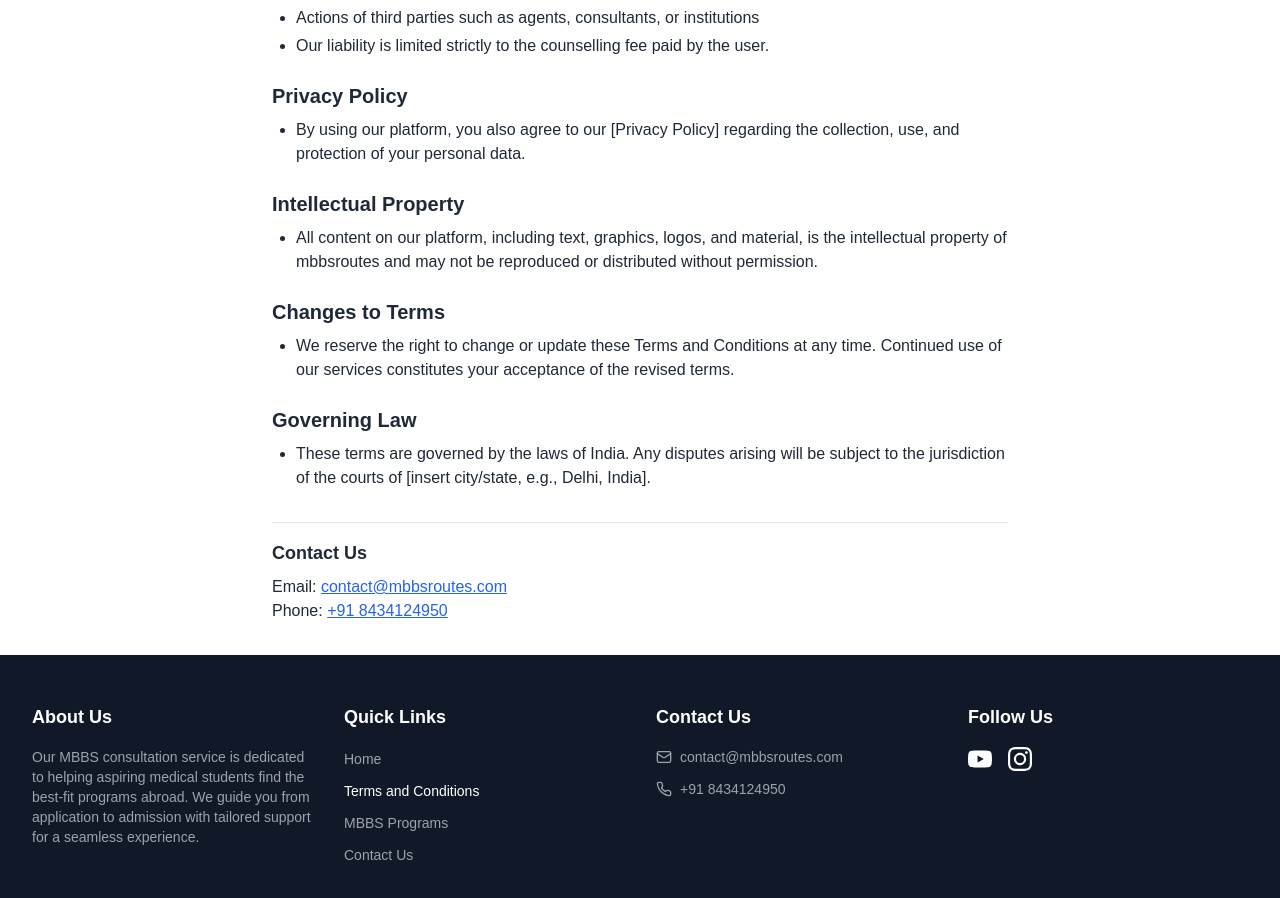
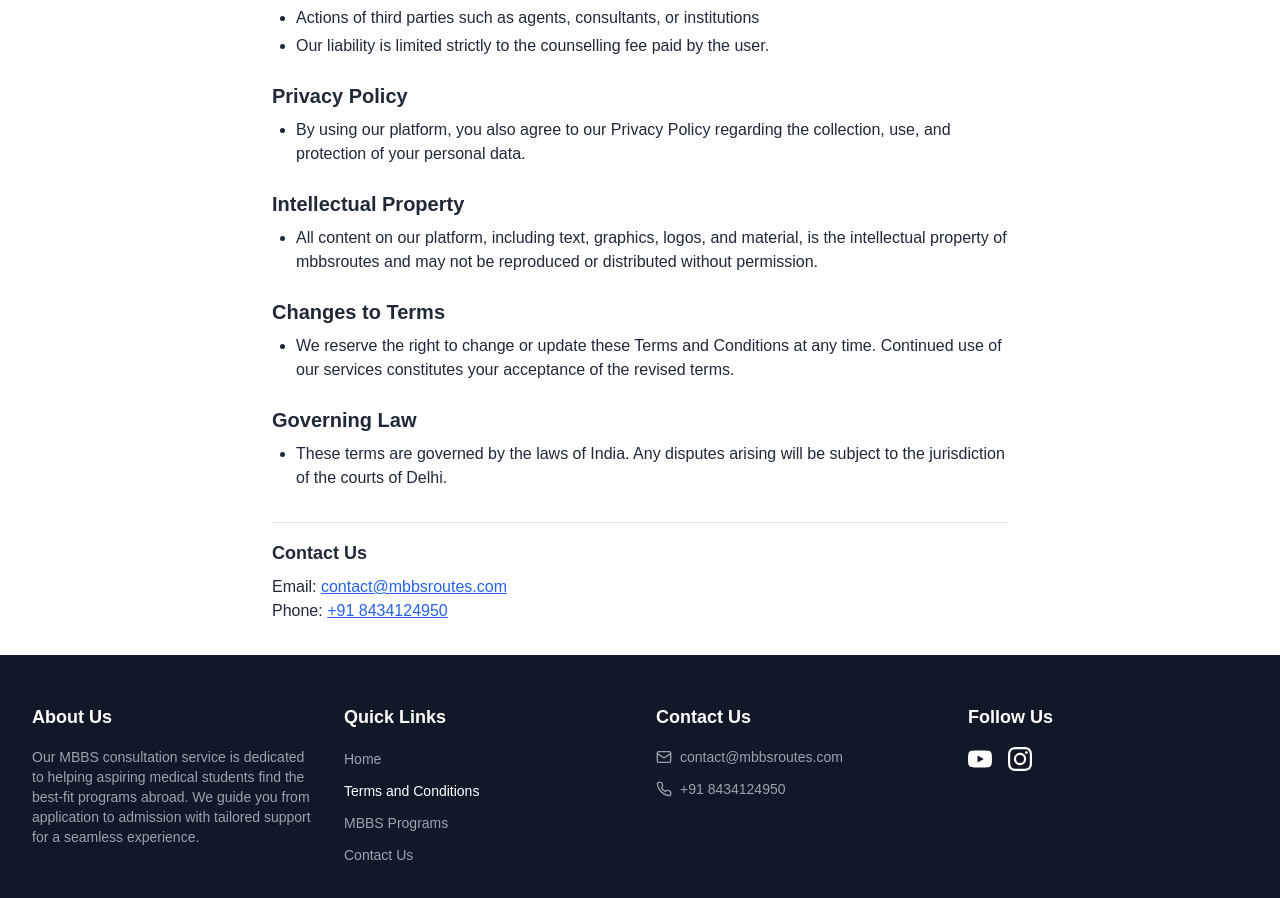
Before and after one commit to omkarkhoche3448/MbbsRoutes.com, a React (Vite) app in the folder Frontend/: page /terms-and-conditions in a window 1280 px wide. Shown: the part 1486-2384 px from the top of the page. Built offline with nearby package versions, Linux system fonts and the light colour scheme; no server answers; a web font is replaced by a local one.

Commit message:
fix: remove brackets from Privacy Policy and jurisdiction text for clarity

```diff
--- a/Frontend/src/data/termsandCondtions.js
+++ b/Frontend/src/data/termsandCondtions.js
@@ -68,7 +68,7 @@ export const termsAndConditions = {
     {
       title: "Privacy Policy",
       content: [
-        "By using our platform, you also agree to our [Privacy Policy] regarding the collection, use, and protection of your personal data."
+        "By using our platform, you also agree to our Privacy Policy regarding the collection, use, and protection of your personal data."
       ]
     },
     {
@@ -86,7 +86,7 @@ export const termsAndConditions = {
     {
       title: "Governing Law",
       content: [
-        "These terms are governed by the laws of India. Any disputes arising will be subject to the jurisdiction of the courts of [insert city/state, e.g., Delhi, India]."
+        "These terms are governed by the laws of India. Any disputes arising will be subject to the jurisdiction of the courts of Delhi."
       ]
     }
   ],
```
